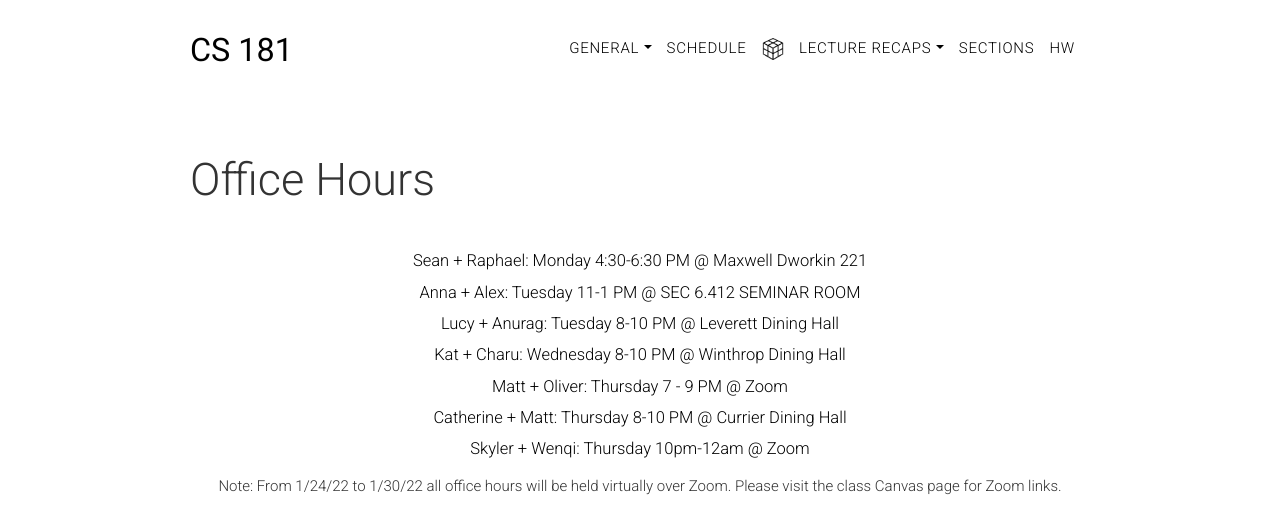
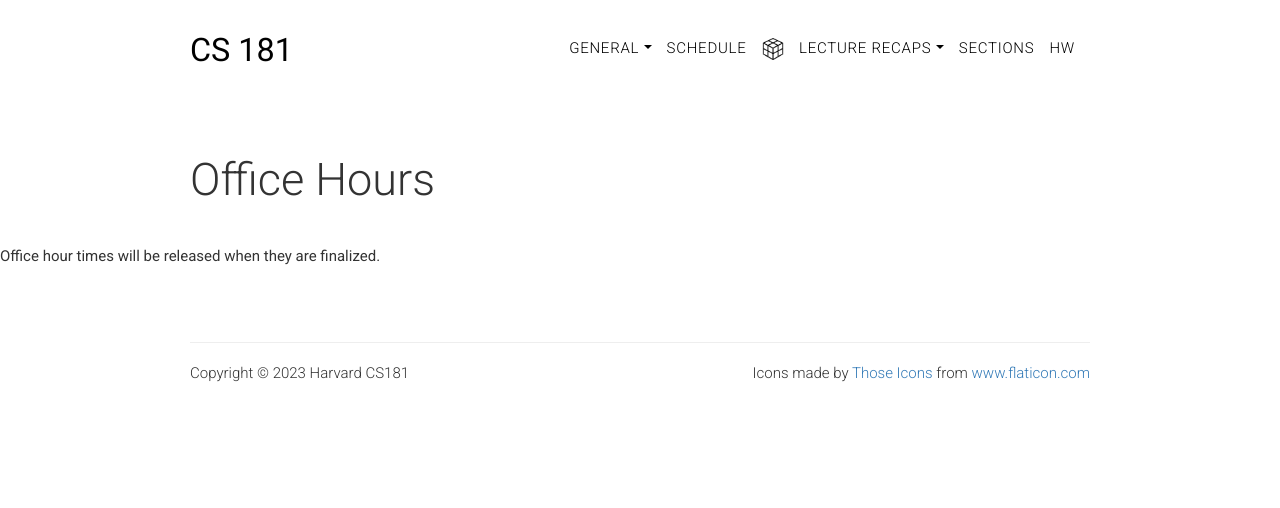
Before and after one commit to harvard-ml-courses/cs181-web, a Jekyll site: the page built from officehours.html, in a window 1280 px wide. Shown: the top 508 px of the page. Built offline with Jekyll 4.4.1, drawn with Linux system fonts in a browser that asks for light colours; grey boxes are pictures that could not be loaded.

Commit message:
Reseting office hours.

```diff
--- a/officehours.html
+++ b/officehours.html
@@ -4,7 +4,9 @@ title: Office Hours
 weight: 0
 ---
 
-<section class="main-container text">
+<p> Office hour times will be released when they are finalized.</p>
+
+<!--<section class="main-container text">
 	<ul class="lists">
     <li>
       Sean + Raphael: Monday 4:30-6:30 PM @ Maxwell Dworkin 221
@@ -30,4 +32,4 @@ weight: 0
   </ul>
   <p> Note: From 1/24/22 to 1/30/22 all office hours will be held virtually over Zoom. Please visit the class Canvas page for Zoom links.</p>
   <iframe src="https://calendar.google.com/calendar/embed?height=600&wkst=1&bgcolor=%23ffffff&ctz=America%2FNew_York&mode=WEEK&showTitle=0&showPrint=0&showTabs=1&showCalendars=0&src=Y19zbDg5MjE0MTUyMjVmY3RrdWVuYjZjdm1rc0Bncm91cC5jYWxlbmRhci5nb29nbGUuY29t&color=%23B39DDB" style="border-width:0" width="800" height="600" frameborder="0" scrolling="no"></iframe>
-</section>
+</section>-->
```
